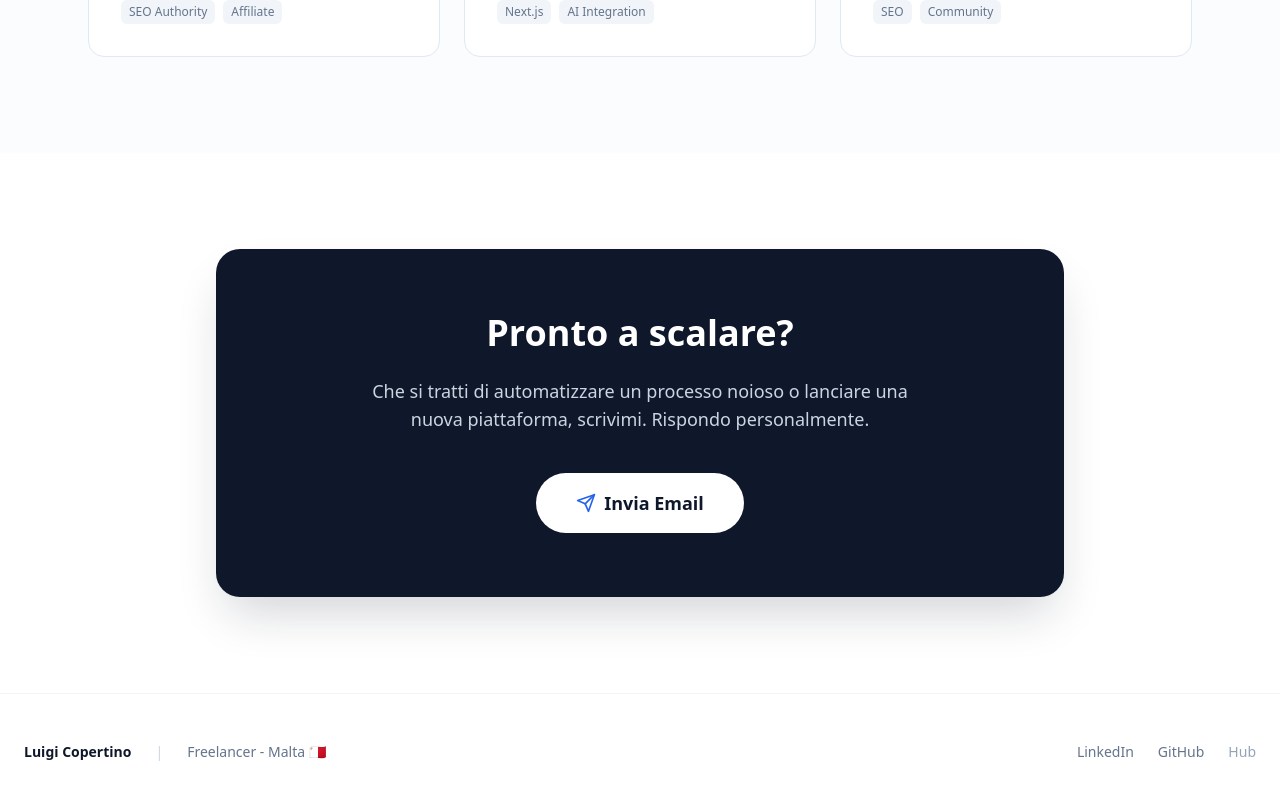
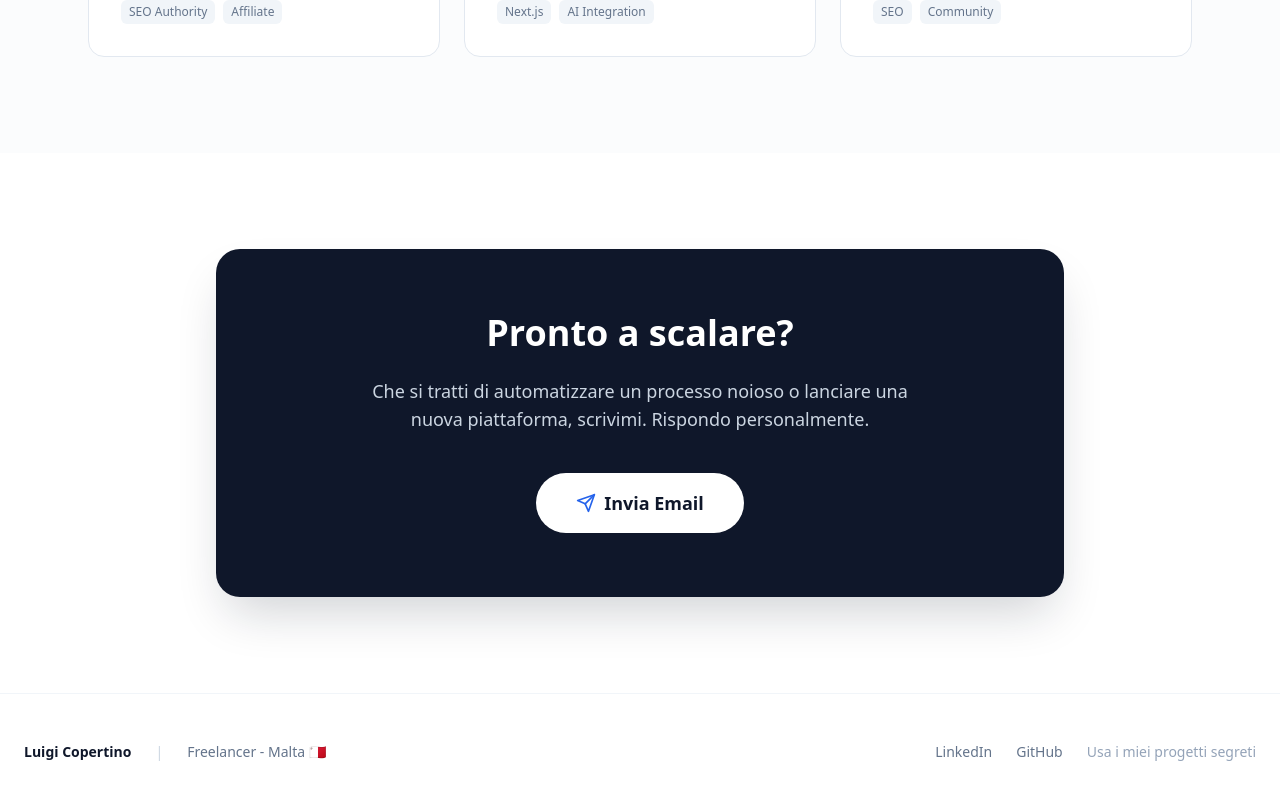
Before and after one commit to copertinoluigi/www, a Next.js app: page / in a window 1280 px wide. Shown: the part 1550-2350 px from the top of the page. Built offline with nearby package versions, Linux system fonts and the light colour scheme.

Commit message:
Update page.tsx

```diff
--- a/app/page.tsx
+++ b/app/page.tsx
@@ -197,8 +197,8 @@ export default function PublicPage() {
           <div className="flex gap-6">
             <Link href="https://linkedin.com" target="_blank" className="hover:text-blue-600 transition-colors">LinkedIn</Link>
             <Link href="https://github.com" target="_blank" className="hover:text-blue-600 transition-colors">GitHub</Link>
-            <Link href="/mindhub" className="text-slate-400 hover:text-slate-900 transition-colors">
-              Hub
+            <Link href="/mindhub" className="text-slate-400 hover:text-slate-900 transition-colors font-medium">
+              Usa i miei progetti segreti
             </Link>
           </div>
         </div>
```
